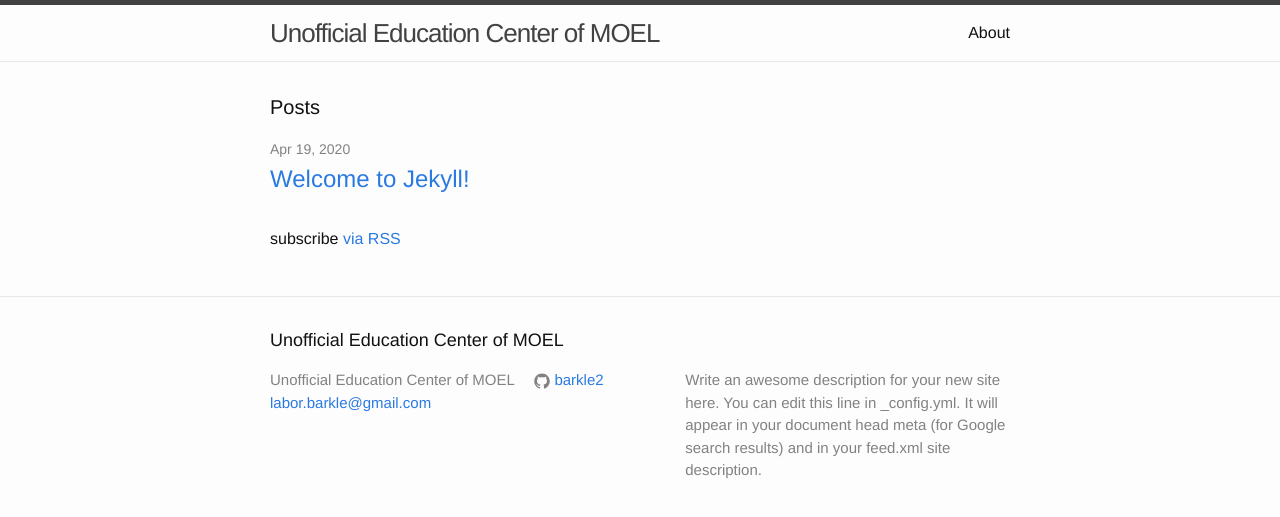
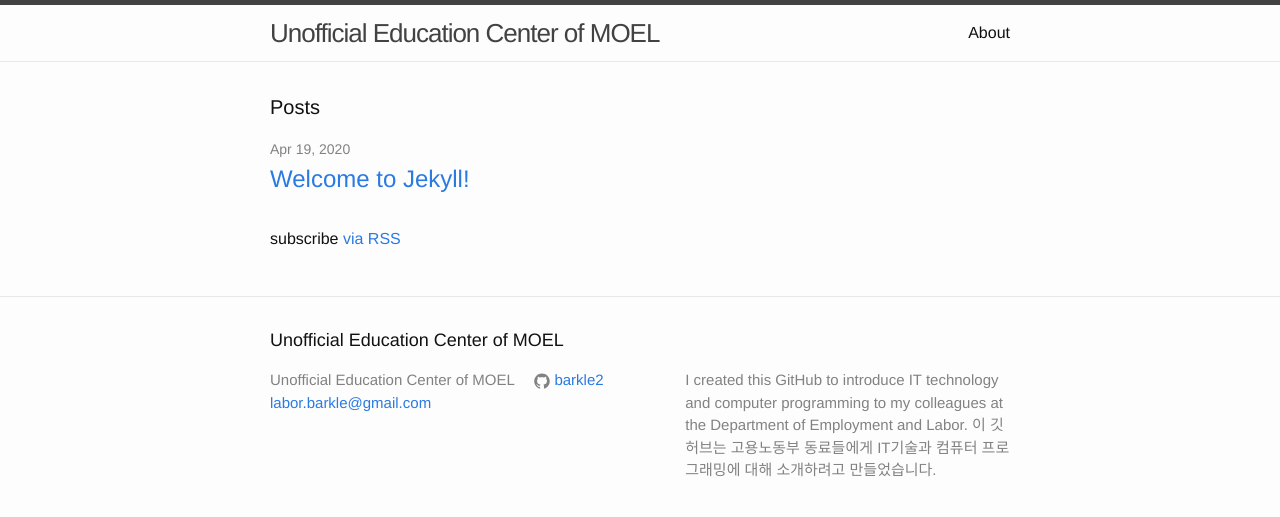
Before and after one commit to barkle2/barkle2.github.io, a Jekyll site: the page built from index.html, in a window 1280 px wide. Shown: the top 517 px of the page. Built offline with Jekyll 4.4.1, drawn with Linux system fonts in a browser that asks for light colours.

Commit message:
Update _config.yml

```diff
--- a/_config.yml
+++ b/_config.yml
@@ -9,9 +9,8 @@
 title: Unofficial Education Center of MOEL
 email: labor.barkle@gmail.com
 description: > # this means to ignore newlines until "baseurl:"
-  Write an awesome description for your new site here. You can edit this
-  line in _config.yml. It will appear in your document head meta (for
-  Google search results) and in your feed.xml site description.
+  I created this GitHub to introduce IT technology and computer programming to my colleagues at the Department of Employment and Labor.
+  이 깃허브는 고용노동부 동료들에게 IT기술과 컴퓨터 프로그래밍에 대해 소개하려고 만들었습니다.
 baseurl: "" # the subpath of your site, e.g. /blog
 url: "https://barkle2.github.io" # the base hostname & protocol for your site
 github_username:  barkle2
```
